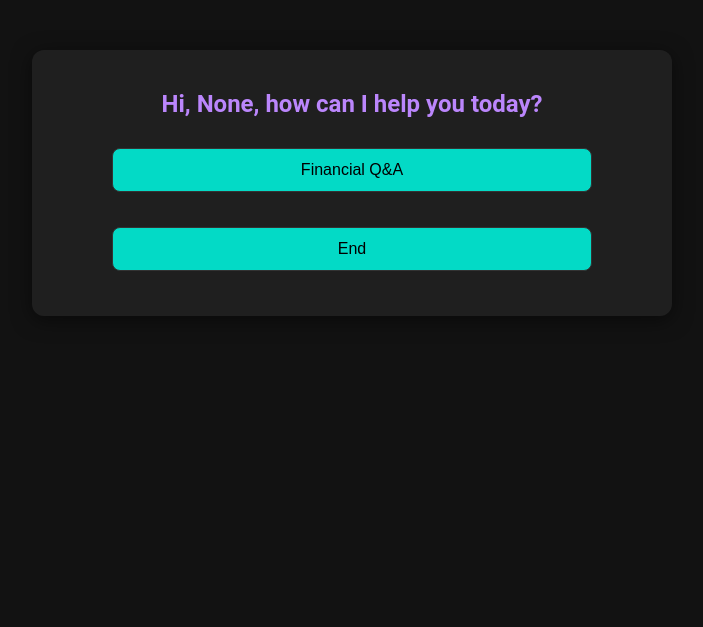
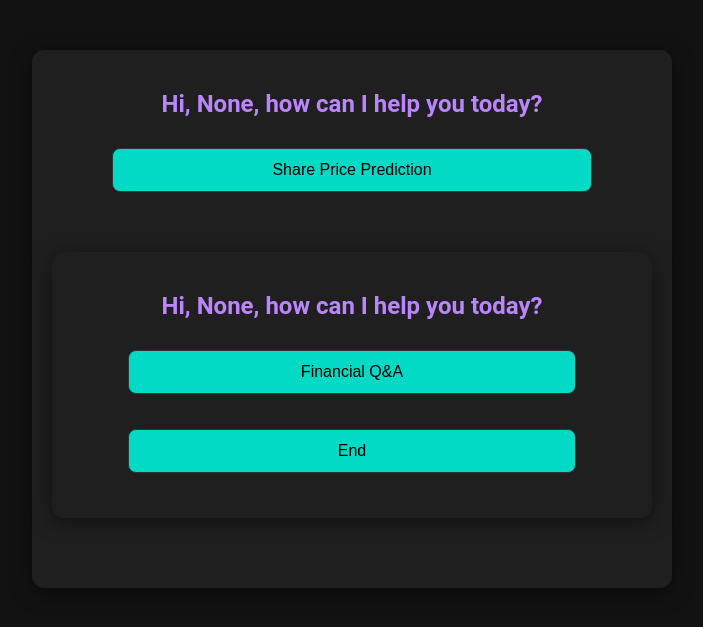
Before and after one commit to SDW1222/financial-genai-web3, a Flask app: page /main in a window 1280 px wide. Shown: the top 627 px of the page, without its empty margins (288-991 px from the left). Run offline with Flask 3, Linux system fonts and the light colour scheme.

Commit message:
Update main.html

```diff
--- a/templates/main.html
+++ b/templates/main.html
@@ -66,6 +66,13 @@
             }
         }
     </style>
+    </head>
+<body>
+    <div class="container">
+        <h2>Hi, {{r}}, how can I help you today?</h2>
+        <form action="/main" method="post">
+            <input type="submit" value="Share Price Prediction">
+        </form>
 </head>
 <body>
     <div class="container">
```
